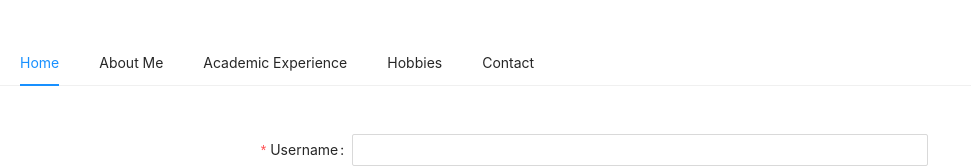
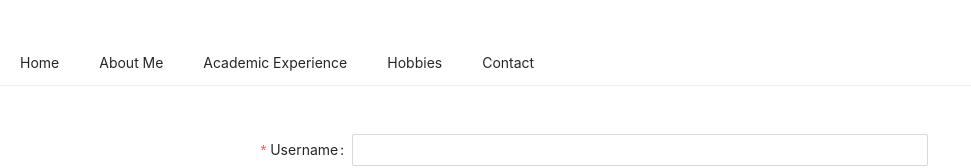
Before and after one commit to Klinarto/Pucket-IT-Project, a React (Create React App) app in the folder client/: page /login in a window 1280 px wide. Shown: the top 168 px of the page, without its empty margins (0-971 px from the left). Built offline with nearby package versions, Linux system fonts and the light colour scheme; no server answers.

Commit message:
Fixed navbar selection bug

```diff
--- a/client/src/App.js
+++ b/client/src/App.js
@@ -1,10 +1,7 @@
 import React, { useState, useEffect } from "react";
 import Home from "./pages/home";
 import AboutMe from "./pages/about-me";
-// import Academic from "./pages/academic";
-// import Hobbies from "./pages/hobbies";
 import Contact from "./pages/contact";
-
 // import Add from "./pages/add";
 // import Dashboard from "./pages/dashboard";
 import Login from "./pages/login";
@@ -15,7 +12,6 @@ import Header from "./components/header.component";
 import Section from "./components/section.component";
 import { BackTop } from "antd";
 import { Route, Switch, useLocation } from "react-router-dom";
-import { animated, useTransition } from "react-spring";
 import "antd/dist/antd.css";
 
 const backToTop = {
@@ -34,12 +30,19 @@ function App() {
 		token: undefined,
 	});
 
-	//when app starts
+	// Get the current location's pathname, i.e. the current page
+	let location = useLocation().pathname.substring(1);
+	if (location === "") {
+		location = "home";
+	}
+	// console.log("Path:", location);
+
+	// When app starts
 	useEffect(() => {
 		const verifyLoggedIn = async () => {
 			let token = localStorage.getItem("auth-token");
 
-			//if token does not exist, create key auth-token of empty string
+			// If token does not exist, create key auth-token of empty string
 			if (token === null) {
 				localStorage.setItem("auth-token", "");
 				token = "";
@@ -65,7 +68,7 @@ function App() {
 		<main>
 			<UserContext.Provider value={{ userData, setUserData }}>
 				<Header />
-				<Navbar />
+				<Navbar current={location} />
 				<Route path="/" component={Home} exact />
 				<Route path="/about-me" component={AboutMe} />
 				<Route path="/academic-experiences" component={Section} />
--- a/client/src/components/navbar.component.jsx
+++ b/client/src/components/navbar.component.jsx
@@ -4,9 +4,9 @@ import { Menu, Affix, message } from "antd";
 import "antd/dist/antd.css";
 import user_context from "../context/user_context";
 
-function Navbar(props) {
+function Navbar(params) {
 	const { userData, setUserData } = useContext(user_context);
-	const [current, setCurrent] = useState("home");
+	const [current, setCurrent] = useState(params.current);
 
 	const logout = () => {
 		setUserData({ token: undefined, user: undefined });
--- a/client/src/pages/home.jsx
+++ b/client/src/pages/home.jsx
@@ -36,7 +36,7 @@ function Home(params) {
 					className="hero-body"
 					style={{ backgroundImage: `url(${heroBG})` }}
 				>
-					<div id="motto" className="container" style={fade}>
+					<div id="motto" className="container">
 						<h1 className="title is-1 has-text-white has-text-right">
 							{heroTitle}
 						</h1>
```
